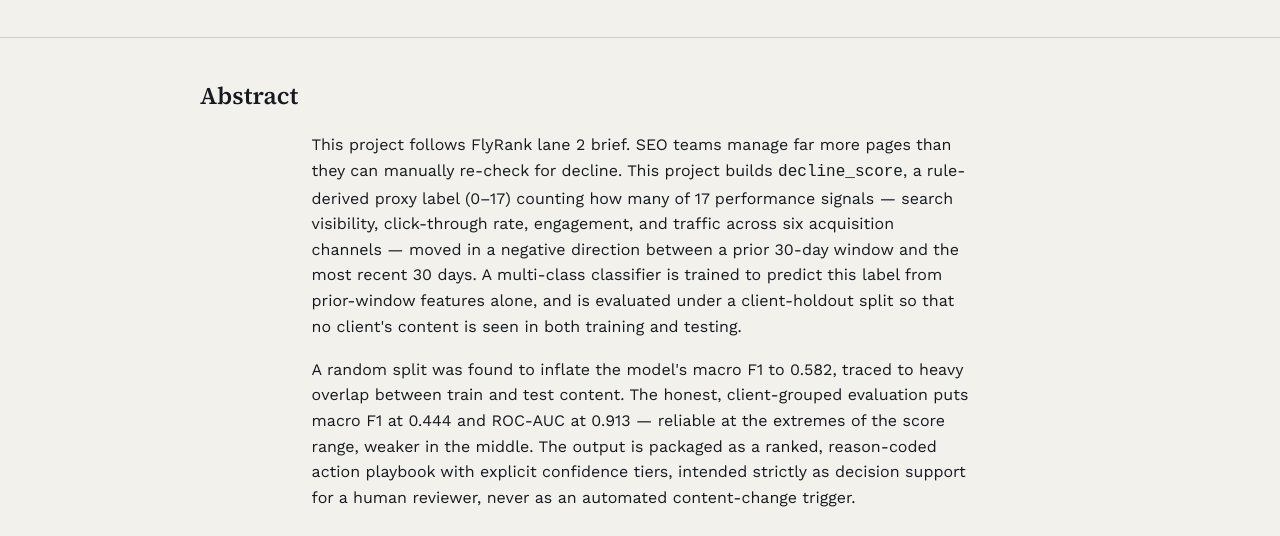
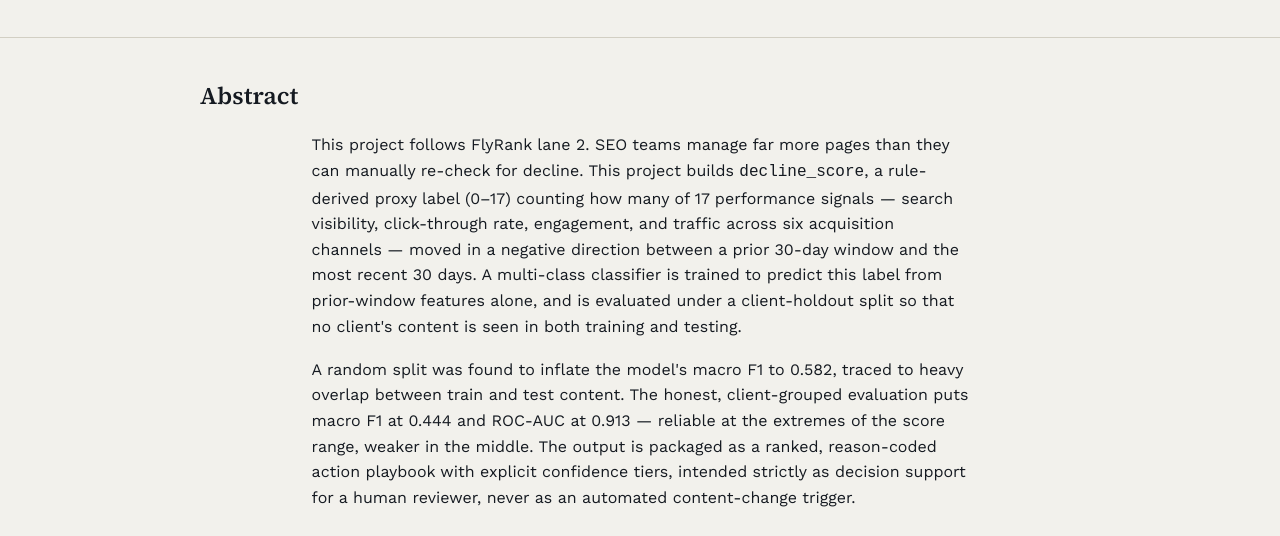
Before and after one commit to MuhammadFaizan0023/FlyRank_ML_internship_repo, a plain HTML site: page index.html in a window 1280 px wide. Shown: the part 666-1202 px from the top of the page. Drawn offline with nearby package versions, Linux system fonts and the light colour scheme.

Commit message:
Revised abstract project description in index.html

```diff
--- a/index.html
+++ b/index.html
@@ -221,7 +221,7 @@
   <section id="abstract">
     <div class="sec-head"><h2>Abstract</h2></div>
     <div class="measure">
-      <p>This project follows FlyRank lane 2 brief. SEO teams manage far more pages than they can manually re-check for decline. This project builds <code>decline_score</code>, a rule-derived proxy label (0–17) counting how many of 17 performance signals — search visibility, click-through rate, engagement, and traffic across six acquisition channels — moved in a negative direction between a prior 30-day window and the most recent 30 days. A multi-class classifier is trained to predict this label from prior-window features alone, and is evaluated under a client-holdout split so that no client's content is seen in both training and testing.</p>
+      <p>This project follows FlyRank lane 2. SEO teams manage far more pages than they can manually re-check for decline. This project builds <code>decline_score</code>, a rule-derived proxy label (0–17) counting how many of 17 performance signals — search visibility, click-through rate, engagement, and traffic across six acquisition channels — moved in a negative direction between a prior 30-day window and the most recent 30 days. A multi-class classifier is trained to predict this label from prior-window features alone, and is evaluated under a client-holdout split so that no client's content is seen in both training and testing.</p>
       <p>A random split was found to inflate the model's macro F1 to 0.582, traced to heavy overlap between train and test content. The honest, client-grouped evaluation puts macro F1 at 0.444 and ROC-AUC at 0.913 — reliable at the extremes of the score range, weaker in the middle. The output is packaged as a ranked, reason-coded action playbook with explicit confidence tiers, intended strictly as decision support for a human reviewer, never as an automated content-change trigger.</p>
     </div>
   </section>
```
